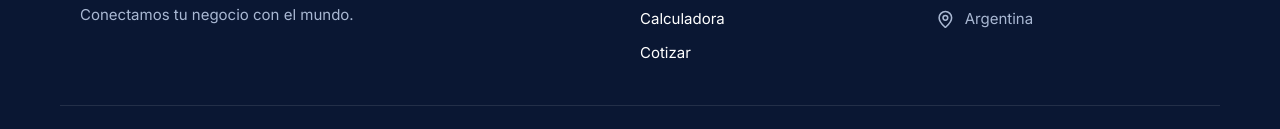
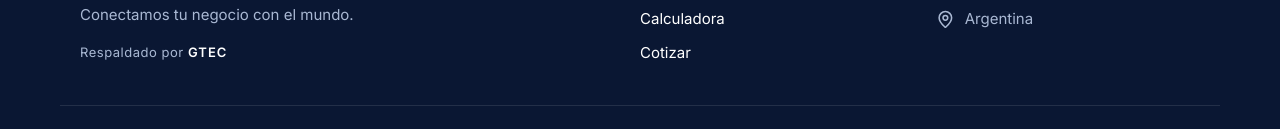
Before and after one commit to d4am/greva-landing, a plain HTML site: page index.html in a window 1280 px wide. Shown: the part 6920-7049 px from the top of the page. Drawn offline with Linux system fonts and the light colour scheme.

Commit message:
Footer: "Respaldado por GTEC"
Co-Authored-By: Claude Opus 5.5 <noreply@anthropic.com>

```diff
--- a/index.html
+++ b/index.html
@@ -363,6 +363,7 @@
       <div>
         <img src="assets/logo-white.png" alt="GREVA Importadora" width="513" height="200" class="footer-logo">
         <p>Conectamos tu negocio con el mundo.</p>
+        <p class="footer-backed">Respaldado por <strong>GTEC</strong></p>
       </div>
       <nav aria-label="Pie de página">
         <a href="#servicios">Servicios</a>
--- a/styles.css
+++ b/styles.css
@@ -280,6 +280,8 @@ input::placeholder, textarea::placeholder { color: #64748B; }
 .footer { background: var(--navy); color: #A9B8D3; padding-top: 56px; font-size: .9375rem; }
 .footer-inner { display: grid; gap: 32px; padding-bottom: 40px; }
 .footer-logo { height: 52px; width: auto; margin-bottom: 12px; }
+.footer-backed { font-size: .8125rem; letter-spacing: .04em; margin: 0; }
+.footer-backed strong { color: #fff; letter-spacing: .08em; }
 .footer nav, .footer-contact { display: grid; gap: 10px; align-content: start; }
 .footer a { color: #fff; text-decoration: none; }
 .footer a:hover { color: var(--blue-light); }
```
